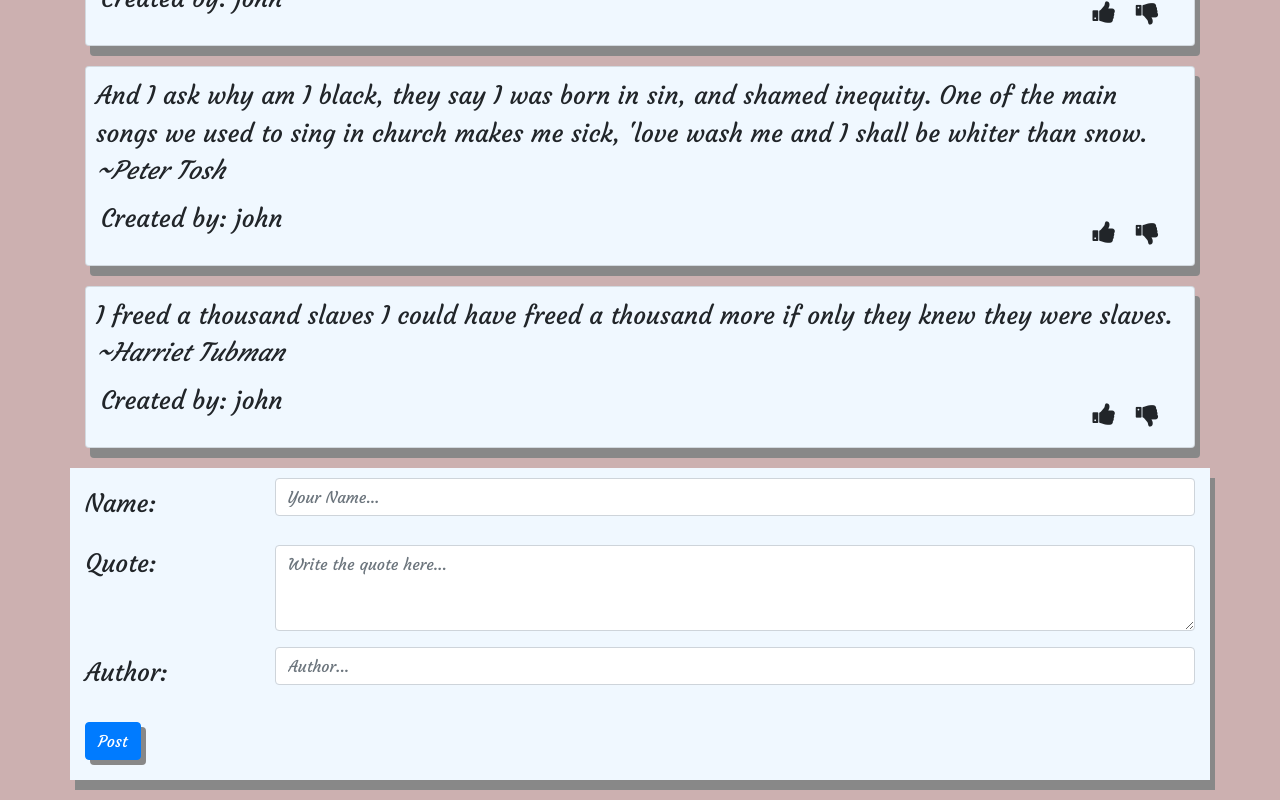
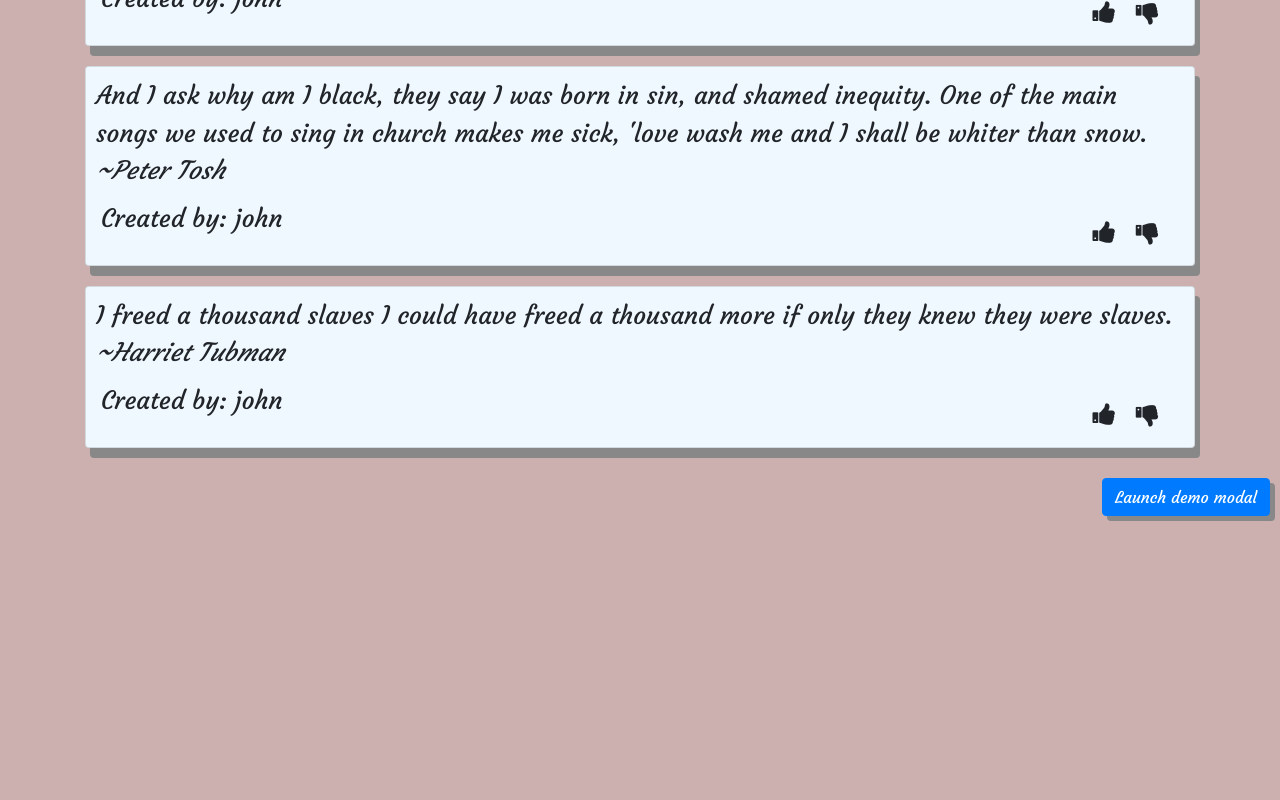
Before and after one commit to njoroge33/quotes, an Angular app: page / in a window 1280 px wide. Shown: the part 390-1190 px from the top of the page. After the commit the page ends 916 px from the top, so only its background shows below. Built offline with nearby package versions, Linux system fonts and the light colour scheme.

Commit message:
add bootstrap js

```diff
--- a/src/app/quotes-form/quotes-form.component.html
+++ b/src/app/quotes-form/quotes-form.component.html
@@ -1,27 +1,24 @@
 <form (ngSubmit)='submitQuote()' #quoteForm='ngForm'>
-
-
     <div class="form-group row">
         <label for="inputEmail3" class="col-sm-2 col-form-label">Name:{{newQuote.createdBy}}</label>
         <div class="col-sm-10">
-            <input type="text" class="form-control" id="name" name='name' [(ngModel)]="newQuote.createdBy"placeholder="Your Name..." #name='ngModel' required>
+            <input type="text" class="form-control" id="name" name='name' [(ngModel)]="newQuote.createdBy"
+                placeholder="Your Name..." required>
         </div>
     </div>
-
     <div class="form-group row">
         <label for="quote" class="col-sm-2">Quote: </label>
         <div class="col-sm-10">
-            <textarea class="form-control" id="quote" name='quote' rows="3" [(ngModel)]="newQuote.quote" placeholder="Write the quote here..." #quote='ngModel'required></textarea>
+            <textarea class="form-control" id="quote" name='quote' rows="3" [(ngModel)]="newQuote.quote"
+                placeholder="Write the quote here..." #quote='ngModel' required></textarea>
         </div>
     </div>
-
     <div class="form-group row">
         <label for="inputPassword3" class="col-sm-2 col-form-label">Author: </label>
         <div class="col-sm-10">
-            <input type="text" class="form-control" id="author" name='author' [(ngModel)]="newQuote.author" placeholder="Author..." #author='ngModel' required>
+            <input type="text" class="form-control" id="author" name='author' [(ngModel)]="newQuote.author"
+                placeholder="Author..." #author='ngModel' required>
         </div>
     </div>
     <button type="submit" class="btn btn-primary">Post</button>
-
-
 </form>
--- a/src/app/quotes/quotes.component.html
+++ b/src/app/quotes/quotes.component.html
@@ -14,6 +14,32 @@
     </div>
 </div>
 
-<div class="container" id='form'>
+<!-- <div class="container" id='form'>
     <app-quotes-form (addQuote)="addNewQuote($event)"></app-quotes-form>
-</div>
+</div> -->
+
+<!-- Button trigger modal -->
+<button type="button" class="btn btn-primary" data-toggle="modal" data-target="#exampleModalLong">
+        Launch demo modal
+      </button>
+
+      <!-- Modal -->
+      <div class="modal fade" id="exampleModalLong" tabindex="-1" role="dialog" aria-labelledby="exampleModalLongTitle" aria-hidden="true">
+        <div class="modal-dialog" role="document">
+          <div class="modal-content">
+            <div class="modal-header">
+              <h5 class="modal-title" id="exampleModalLongTitle">Modal title</h5>
+              <button type="button" class="close" data-dismiss="modal" aria-label="Close">
+                <span aria-hidden="true">&times;</span>
+              </button>
+            </div>
+            <div class="modal-body">
+              ...
+            </div>
+            <div class="modal-footer">
+              <button type="button" class="btn btn-secondary" data-dismiss="modal">Close</button>
+              <button type="button" class="btn btn-primary">Save changes</button>
+            </div>
+          </div>
+        </div>
+      </div>
--- a/src/index.html
+++ b/src/index.html
@@ -9,5 +9,8 @@
 </head>
 <body>
   <app-root></app-root>
+  <script src="https://code.jquery.com/jquery-3.3.1.slim.min.js" integrity="sha384-q8i/X+965DzO0rT7abK41JStQIAqVgRVzpbzo5smXKp4YfRvH+8abtTE1Pi6jizo" crossorigin="anonymous"></script>
+<script src="https://cdnjs.cloudflare.com/ajax/libs/popper.js/1.14.7/umd/popper.min.js" integrity="sha384-UO2eT0CpHqdSJQ6hJty5KVphtPhzWj9WO1clHTMGa3JDZwrnQq4sF86dIHNDz0W1" crossorigin="anonymous"></script>
+<script src="https://stackpath.bootstrapcdn.com/bootstrap/4.3.1/js/bootstrap.min.js" integrity="sha384-JjSmVgyd0p3pXB1rRibZUAYoIIy6OrQ6VrjIEaFf/nJGzIxFDsf4x0xIM+B07jRM" crossorigin="anonymous"></script>
 </body>
 </html>
```
